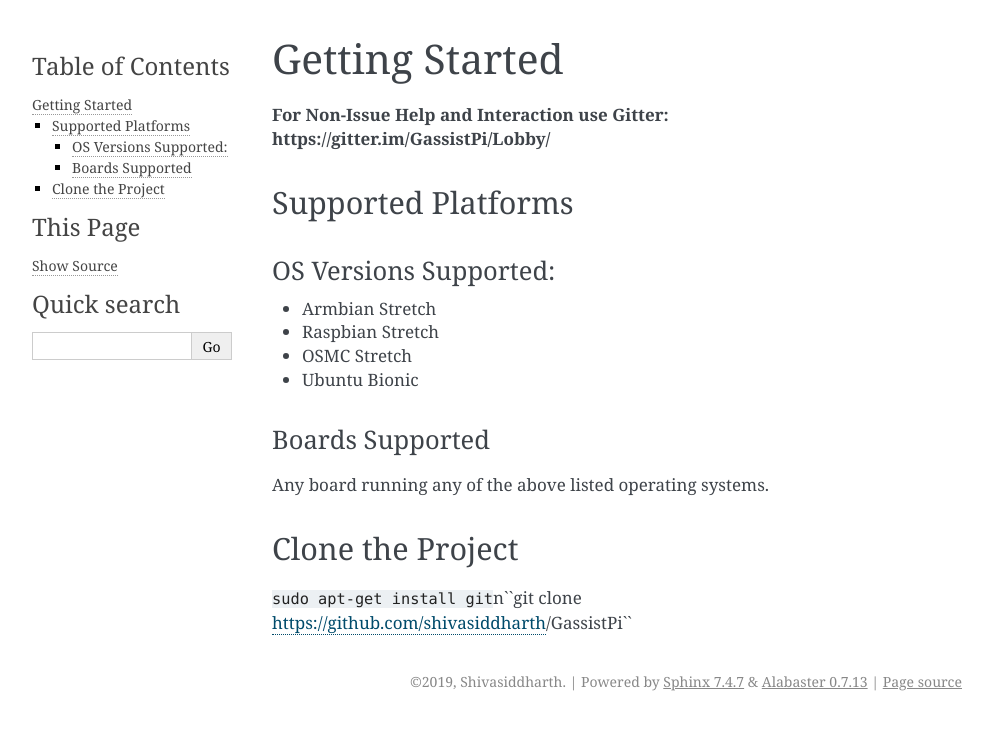
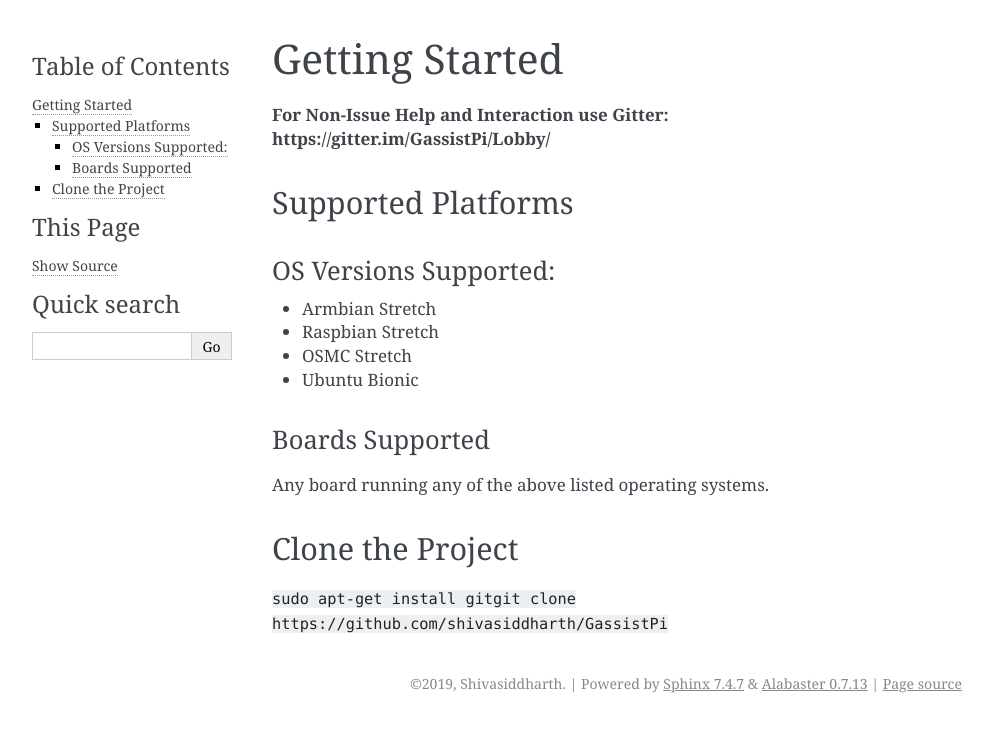
Before and after one commit to shivasiddharth/GassistPi, a Sphinx documentation site: the page built from docs/source/getting_started.rst, in a window 1280 px wide. Shown: the top 732 px of the page, without its empty margins (148-1141 px from the left). Built offline with Sphinx 7.4.7, drawn with Linux system fonts in a browser that asks for light colours.

```diff
--- a/docs/source/getting_started.rst
+++ b/docs/source/getting_started.rst
@@ -21,4 +21,5 @@ Any board running any of the above listed operating systems.
 
 Clone the Project
 -----------------
-``sudo apt-get install git``\n``git clone https://github.com/shivasiddharth/GassistPi``
+``sudo apt-get install git``\
+``git clone https://github.com/shivasiddharth/GassistPi``\
```
